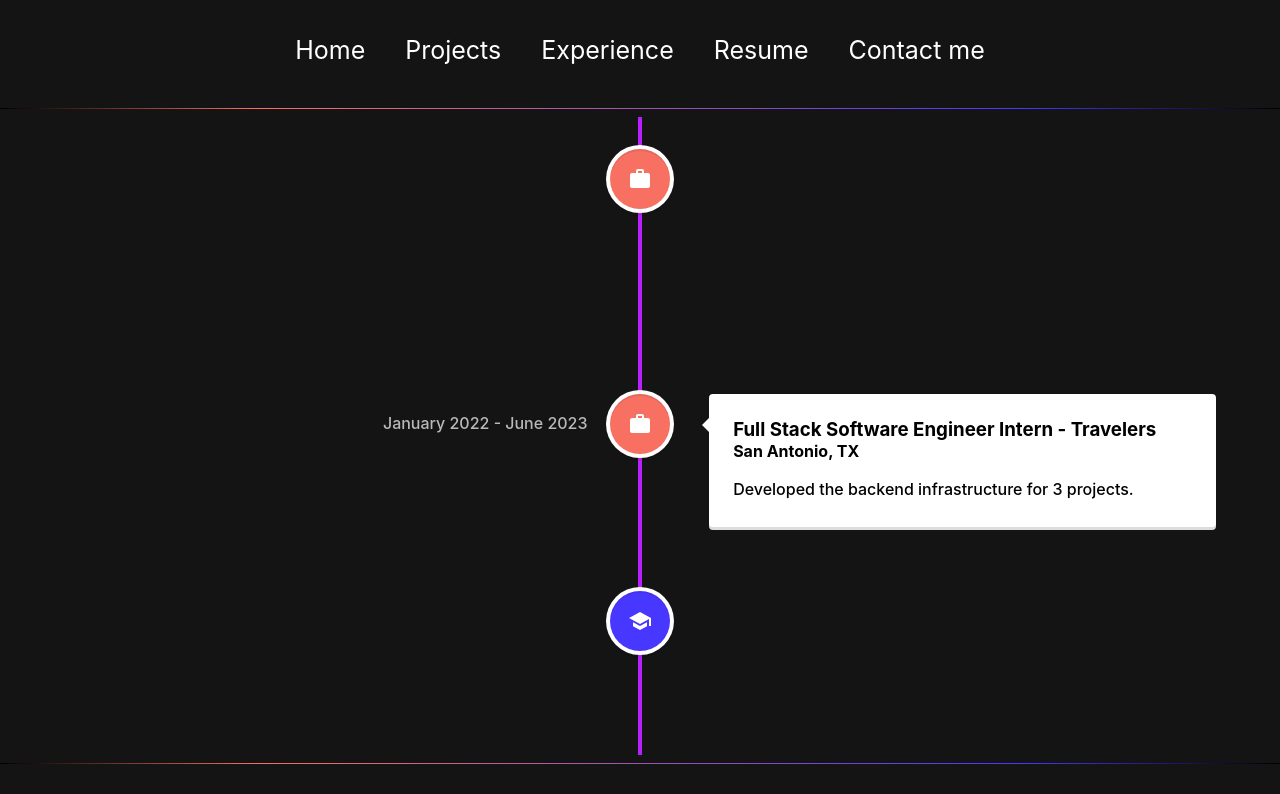
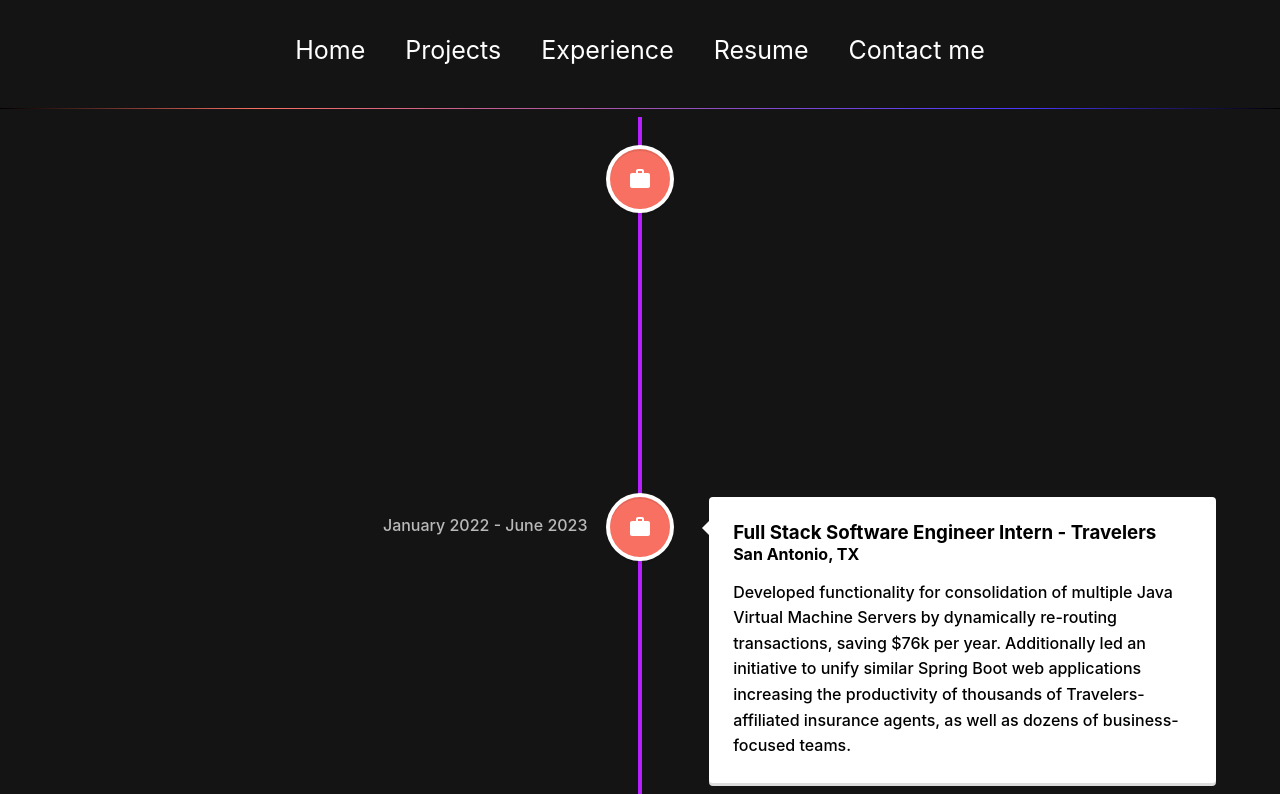
Before and after one commit to sebastianbaetz/newpersonalwebsite, a React (Create React App) app: page /experience in a window 1280 px wide. Shown: the top 794 px of the page. Built offline with nearby package versions, Linux system fonts and the light colour scheme.

Commit message:
Update experience text

```diff
--- a/src/pages/Experience.js
+++ b/src/pages/Experience.js
@@ -24,7 +24,10 @@
                         San Antonio, TX
                     </h4>
                     <p>
-                        Released multiple features for over 100k financial professionals.
+                        Released multiple mission-critical features for over 100k financial professionals.
+                        Most recently was the Life Insurance Gap Analysis interactive playground, empowering
+                        an end user to discover how their financial plans and goals (including impromptu "what-ifs")
+                        will impact how much life insurance they may need.
                     </p>
                 </VerticalTimelineElement>
                 <VerticalTimelineElement
@@ -39,7 +42,12 @@
                     <h4 className="vertical-timeline-element-subtitle">
                         San Antonio, TX
                     </h4>
-                    <p>Developed the backend infrastructure for 3 projects.</p>
+                    <p>
+                        Developed functionality for consolidation of multiple Java Virtual Machine Servers
+                        by dynamically re-routing transactions, saving $76k per year. Additionally led
+                        an initiative to unify similar Spring Boot web applications increasing the productivity
+                        of thousands of Travelers-affiliated insurance agents, as well as dozens of business-focused teams.
+                    </p>
                 </VerticalTimelineElement>
                 <VerticalTimelineElement
                     className="vertical-timeline-element--education"
```
